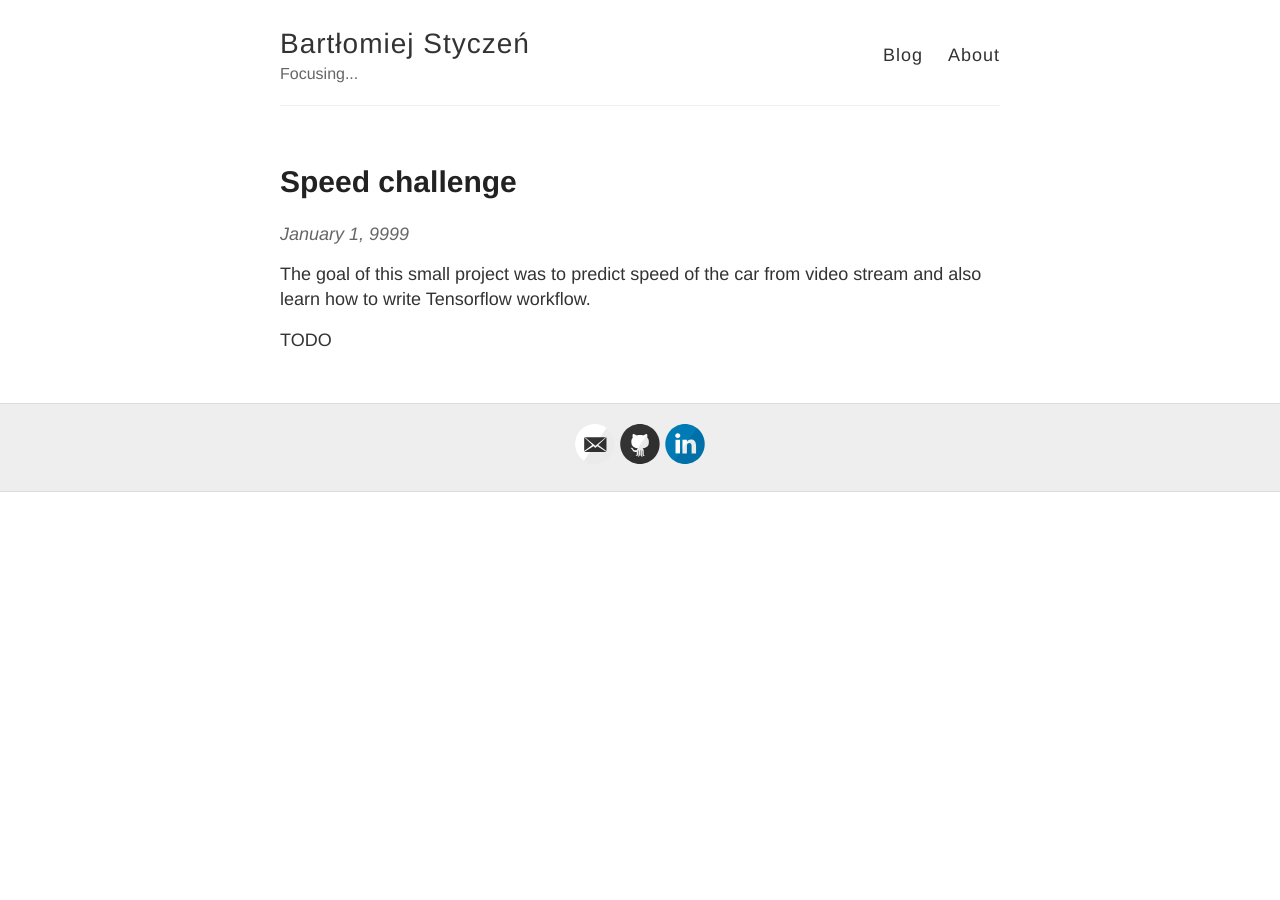
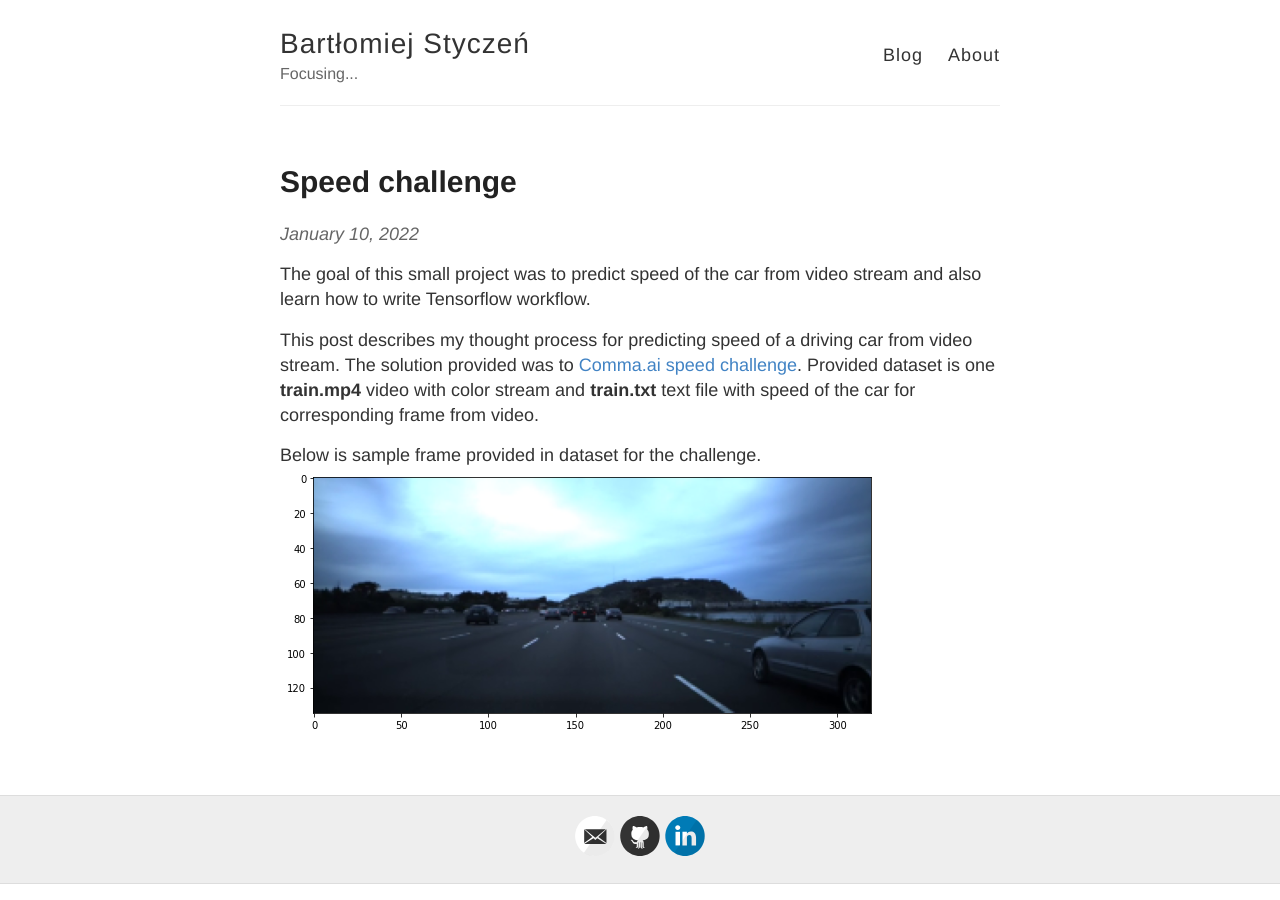
Before and after one commit to styczen/styczen.github.io, a Jekyll site: the page built from _posts/2022-1-10-speed-challenge.md, in a window 1280 px wide. Built offline with Jekyll 4.4.1, drawn with Linux system fonts in a browser that asks for light colours.

Commit message:
Edit README; moved unfinished posts to _drafts; work on speed-challenge

```diff
--- a/_config.yml
+++ b/_config.yml
@@ -9,7 +9,7 @@ name: Bartłomiej Styczeń
 description: Focusing...
 
 # URL of your avatar or profile pic (you could use your GitHub profile pic)
-avatar: #https://raw.githubusercontent.com/barryclark/jekyll-now/master/images/jekyll-logo.png
+avatar: #None
 
 #
 # Flags below are optional
@@ -30,7 +30,6 @@ footer-links:
   stackoverflow: # your stackoverflow profile, e.g. "users/50476/bart-kiers"
   youtube: # channel/<your_long_string> or user/<user-name>
   googleplus: # anything in your profile username that comes after plus.google.com/
-
 
 # Enter your Disqus shortname (not your username) to enable commenting on posts
 # You can find your shortname on the Settings page of your Disqus account
@@ -66,7 +65,7 @@ kramdown:
   syntax_highlighter: rouge
   syntax_highlighter_opts:
     # Use existing pygments syntax highlighting css
-    css_class: 'highlight'
+    css_class: "highlight"
 
 # Set the Sass partials directory, as we're using @imports
 sass:
--- /dev/null
+++ b/_posts/2022-1-10-speed-challenge.md
@@ -0,0 +1,19 @@
+---
+layout: post
+title: Speed challenge
+summary:  TESTING
+---
+
+The goal of this small project was to predict speed of the car from video stream
+and also learn how to write Tensorflow workflow.
+
+This post describes my thought process for predicting speed of a driving
+car from video stream. The solution provided was to [Comma.ai speed challenge](https://github.com/commaai/speedchallenge).
+Provided dataset is one **train.mp4** video with color stream and **train.txt** text file
+with speed of the car for corresponding frame from video.
+
+
+
+
+Below is sample frame provided in dataset for the challenge.
+![](/images/speed-challenge/sample_frame.png "Example frame")
--- a/_posts/9999-1-1-speed-challenge.md
+++ /dev/null
@@ -1,9 +0,0 @@
----
-layout: post
-title: Speed challenge
----
-
-The goal of this small project was to predict speed of the car from video stream
-and also learn how to write Tensorflow workflow.
-
-TODO
```
Also changed, not shown: about.md (+3 -1 lines), README.md, _drafts/computer-vision-algos.md (renamed from _posts/9999-1-1-computer-vision-algos.md), _drafts/self-balancing-robot.md (renamed from _posts/9999-1-1-self-balancing-robot.md), images/jekyll-logo.png (deleted), images/speed-challenge/sample_frame.png (added).
